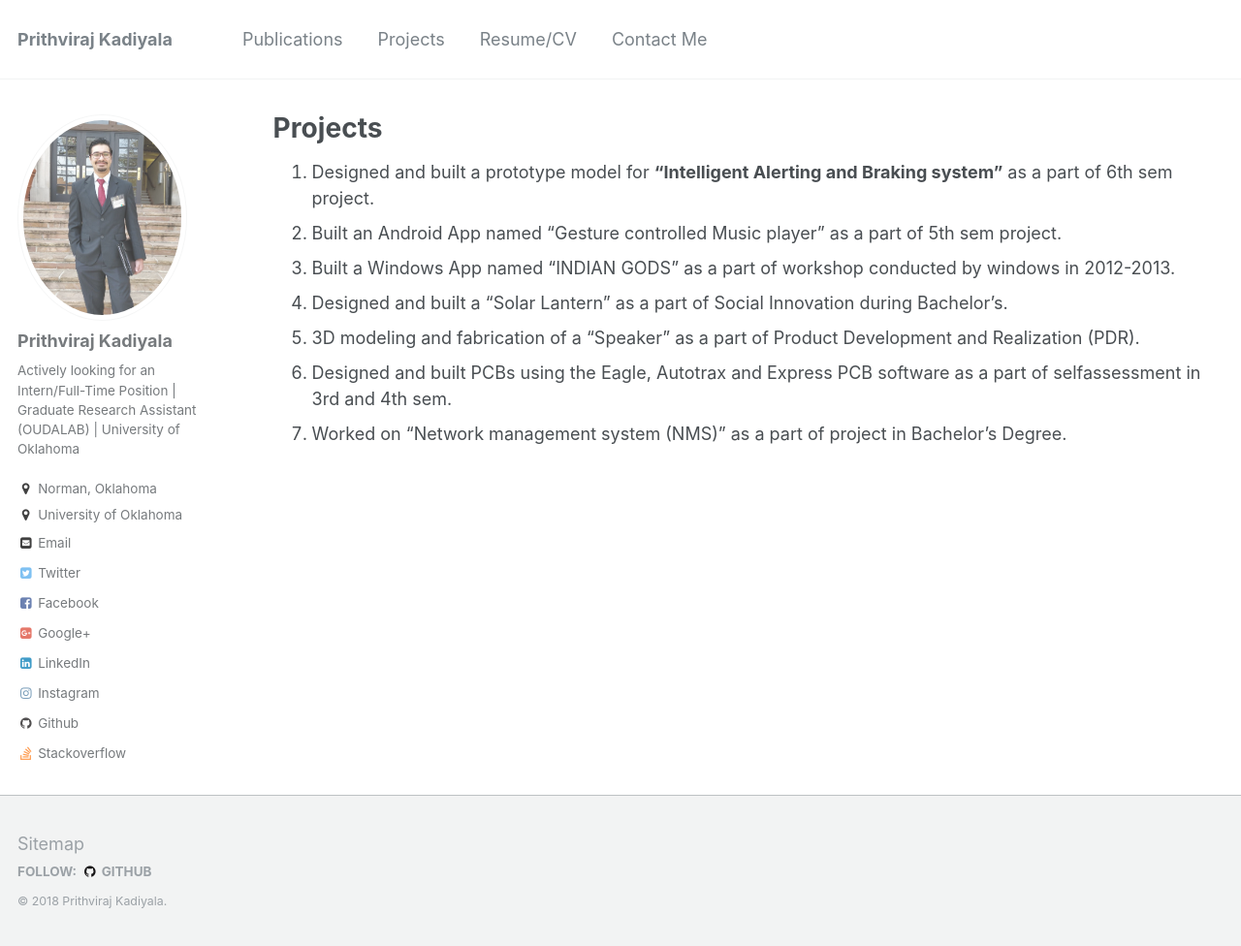
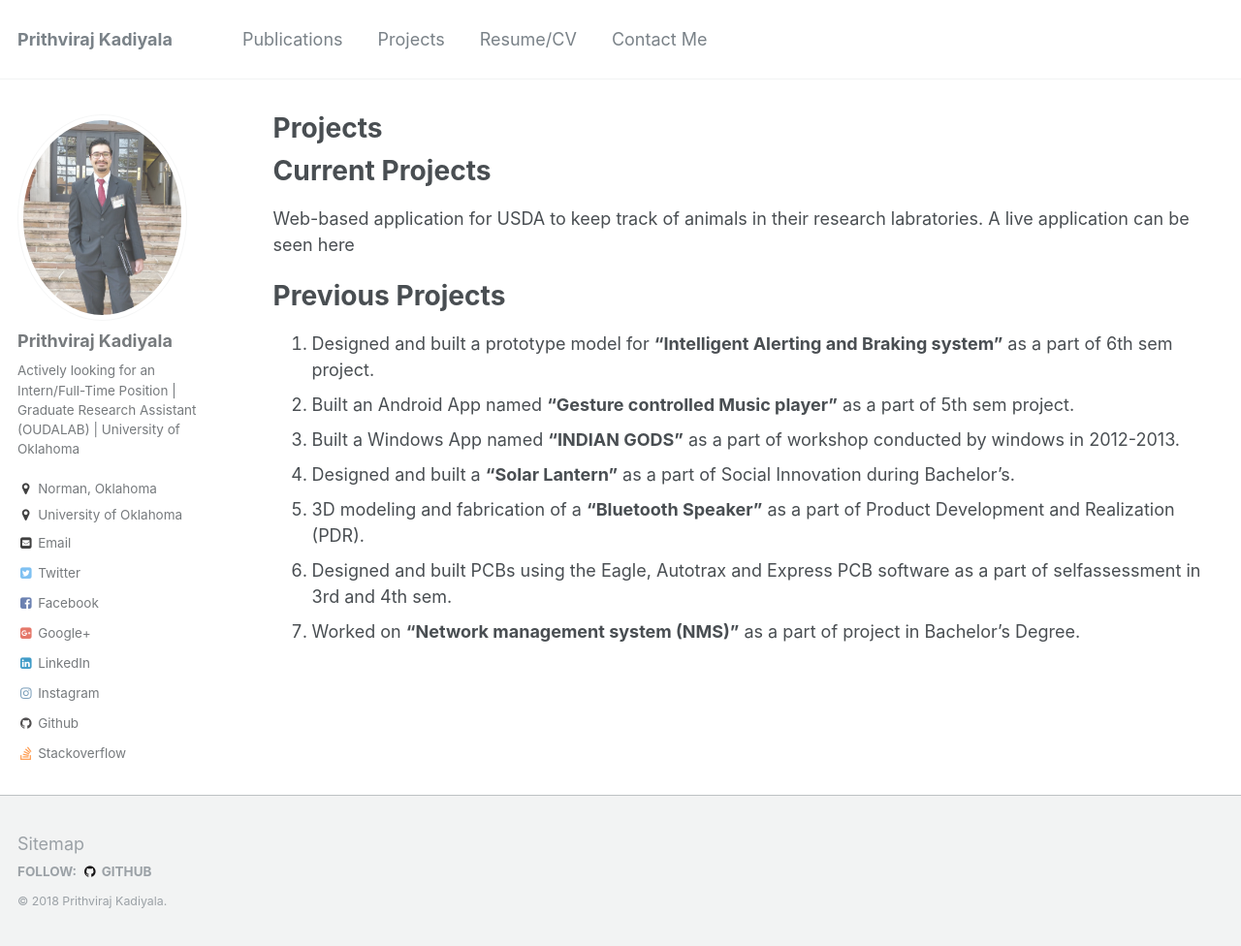
Before and after one commit to prithvirajkadiyala/prithvirajkadiyala.github.io, a Jekyll site: the page built from _pages/projects.md, in a window 1280 px wide and 976 px high. Shown: the whole window at 97% size. Built offline with Jekyll 4.4.1, drawn with Linux system fonts in a browser that asks for light colours.

Commit message:
Update projects.md

```diff
--- a/_pages/projects.md
+++ b/_pages/projects.md
@@ -5,11 +5,17 @@ permalink: /projects/
 author_profile: true
 ---
 
+Current Projects
+======
+Web-based application for USDA to keep track of animals in their research labratories.
+A live application can be seen [here](livebarn.pythonanywhere.com)
 
+Previous Projects
+======
 1. Designed and built a prototype model for **“Intelligent Alerting and Braking system”** as a part of 6th sem project.
-2. Built an Android App named “Gesture controlled Music player” as a part of 5th sem project.
-3. Built a Windows App named “INDIAN GODS” as a part of workshop conducted by windows in 2012-2013.
-4. Designed and built a “Solar Lantern” as a part of Social Innovation during Bachelor’s.
-5. 3D modeling and fabrication of a “Speaker” as a part of Product Development and Realization (PDR).
+2. Built an Android App named **“Gesture controlled Music player”** as a part of 5th sem project.
+3. Built a Windows App named **“INDIAN GODS”** as a part of workshop conducted by windows in 2012-2013.
+4. Designed and built a **“Solar Lantern”** as a part of Social Innovation during Bachelor’s.
+5. 3D modeling and fabrication of a **“Bluetooth Speaker”** as a part of Product Development and Realization (PDR).
 6. Designed and built PCBs using the Eagle, Autotrax and Express PCB software as a part of selfassessment in 3rd and 4th sem.
-7. Worked on “Network management system (NMS)” as a part of project in Bachelor’s Degree.
+7. Worked on **“Network management system (NMS)”** as a part of project in Bachelor’s Degree.
```
